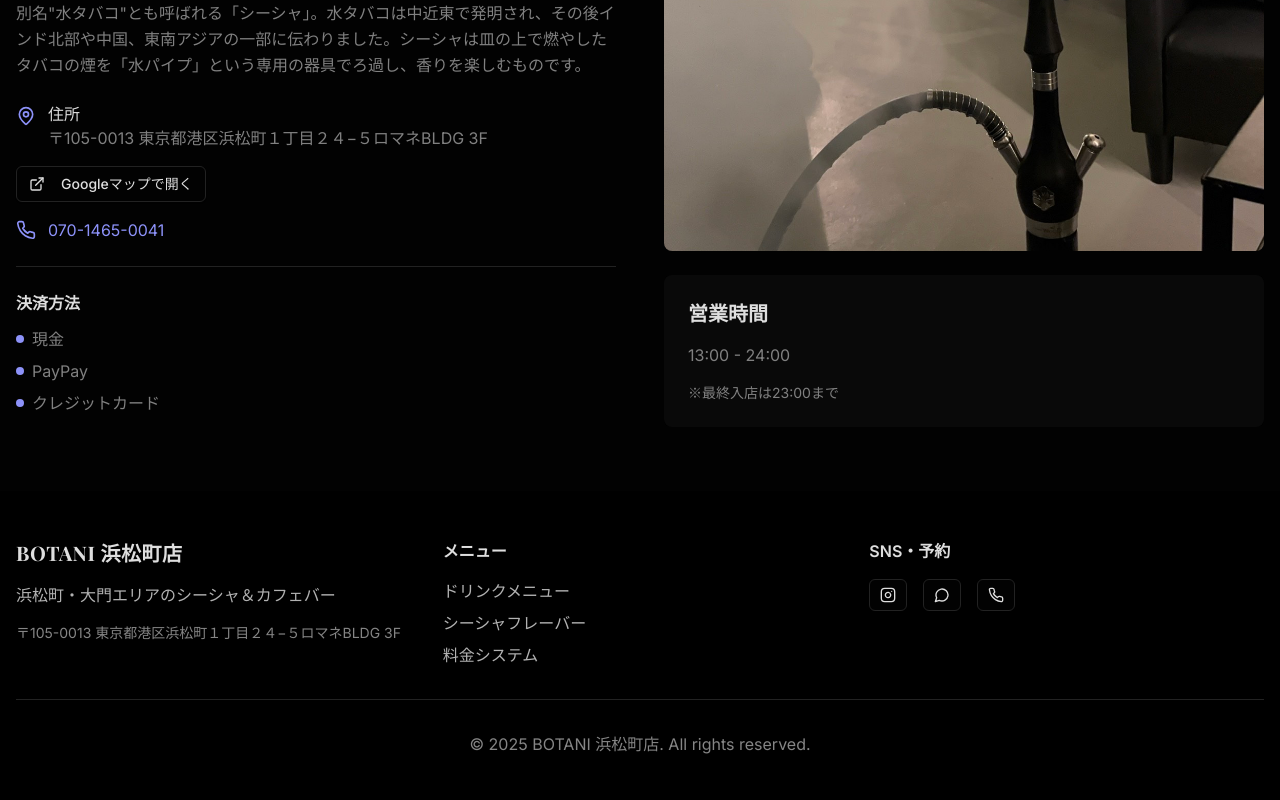
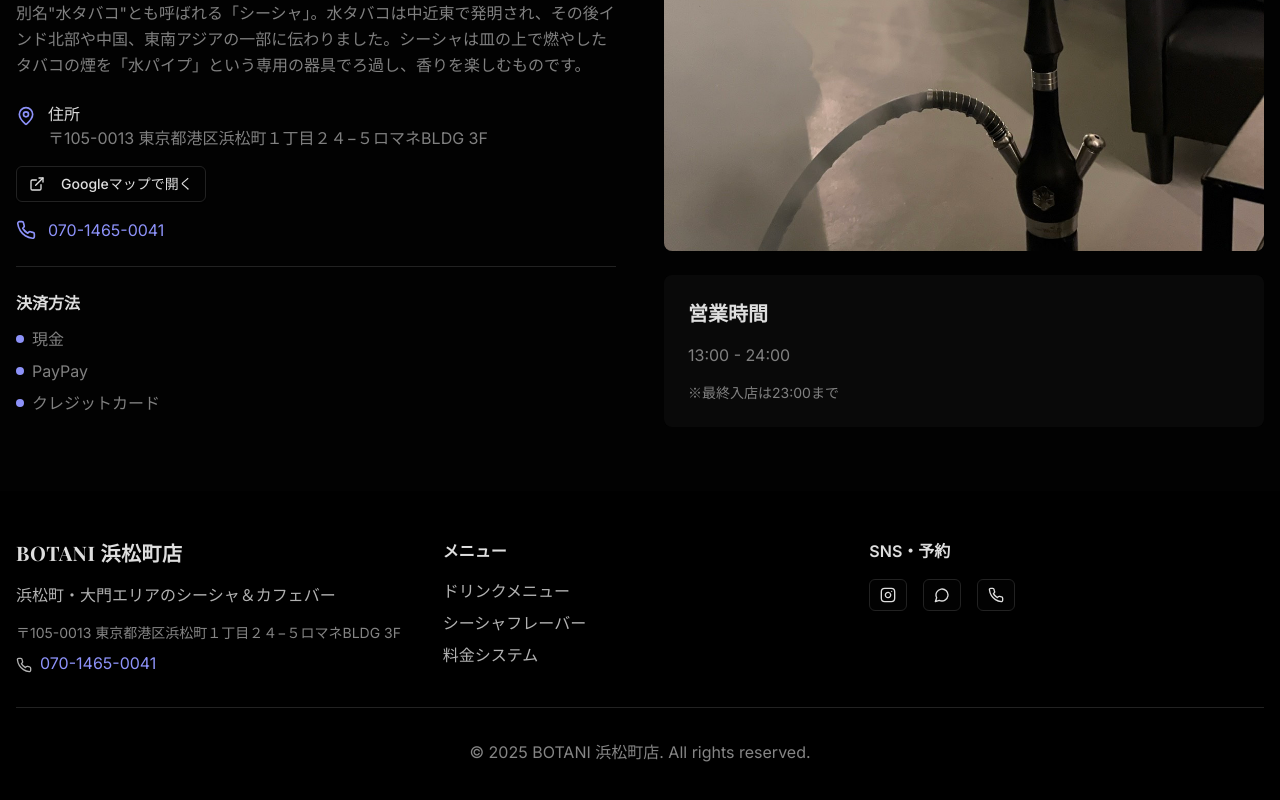
Before and after one commit to sakiii2001/Botani-Hamamatsucho-web-cite, a Next.js app: page / in a window 1280 px wide. Shown: the part 3723-4523 px from the top of the page. Built offline with nearby package versions, Linux system fonts and the light colour scheme; a web font is replaced by a local one.

Commit message:
フッターに電話番号070-1465-0041を追加
クリックで電話をかけられる機能付きで、ホームページ下部に電話番号を追加しました。

🤖 Generated with [Claude Code](https://claude.ai/code)

Co-Authored-By: Claude <noreply@anthropic.com>

```diff
--- a/app/page.js
+++ b/app/page.js
@@ -383,8 +383,17 @@ export default function HomePage() {
             <div>
               <h4 className="text-xl font-serif font-bold mb-4 tracking-wide">{t.storeName} {t.storeLocation}</h4>
               <p className="text-sidebar-foreground/80 mb-4">{t.footerDescription}</p>
-              <p className="text-sidebar-foreground/60 text-sm">
+              <p className="text-sidebar-foreground/60 text-sm mb-2">
                 〒105-0013 東京都港区浜松町１丁目２４−５ロマネBLDG 3F
+              </p>
+              <p className="text-sidebar-foreground/80">
+                <Phone className="w-4 h-4 inline mr-2" />
+                <button
+                  onClick={() => window.open('tel:070-1465-0041')}
+                  className="text-primary hover:underline"
+                >
+                  070-1465-0041
+                </button>
               </p>
             </div>
             <div>
```
